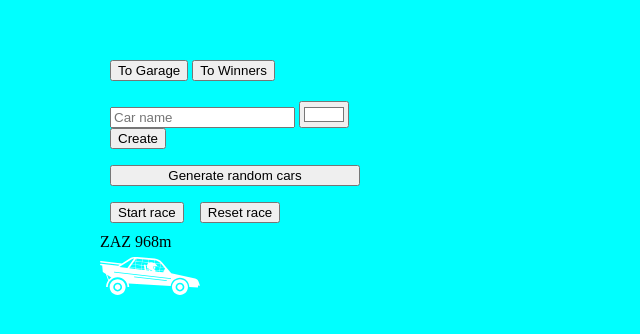
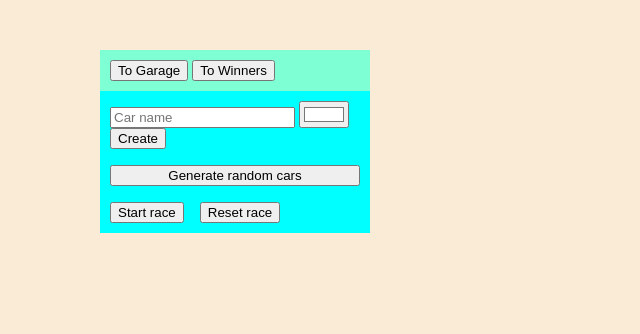
Before and after one commit to EugeneTsalko/RS-JSFE2022Q1, a website built with webpack: page async-race/src/index.html in a window 1280 px wide. Shown: the whole page, without its empty margins (0-640 px from the left). Built offline with nearby package versions, Linux system fonts and the light colour scheme.

Commit message:
refactor: change render structure

```diff
--- a/async-race/src/index.scss
+++ b/async-race/src/index.scss
@@ -21,3 +21,10 @@
   max-width: 100%;
   height: auto;
 }
+
+.body {
+  display: flex;
+  flex-direction: column;
+  background-color:antiquewhite;
+  padding: 50px 100px;
+}
--- a/async-race/src/index.ts
+++ b/async-race/src/index.ts
@@ -1,6 +1,7 @@
 import './index.scss';
-import { renderMenu, renderCar } from './ui/render';
+import renderMenu from './ui/menu/render-menu';
+// import { renderMenu, renderTrack } from './ui/render';
 
 renderMenu();
 
-document.body.appendChild(renderCar('ZAZ 968m', '#fff'));
+// document.body.appendChild(renderTrack('ZAZ 968m', '#fff'));
--- /dev/null
+++ b/async-race/src/ui/menu/render-menu.scss
@@ -0,0 +1,26 @@
+.menu {
+  padding: 10px;
+  max-width: 25%;
+  width: 100%;
+  background-color: aquamarine;
+}
+
+.garage-menu {
+  padding: 10px;
+  display: flex;
+  flex-direction: column;
+  row-gap: 1rem;
+  max-width: 25%;
+  width: 100%;
+  background-color: aqua;
+  margin-bottom: 50px;
+}
+
+.form__controls-wrapper {
+  display: flex;
+  gap: 1rem;
+}
+
+#generate-cars {
+  width: 100%;
+}
--- /dev/null
+++ b/async-race/src/ui/menu/render-menu.ts
@@ -0,0 +1,29 @@
+import './render-menu.scss';
+
+const renderMenu = (): void => {
+  const html = `
+  <div class="menu">
+    <button class="button garag-menu-button" id="garage-menu">To Garage</button>
+    <button class="button" id="winners-menu">To Winners</button>
+  </div>
+  <div class="garage-menu form">
+    <div class="form__create-wrapper">
+      <input class="input form__car_name" id="create-name" type="text" placeholder="Car name">
+      <input class="input form__car_color" id="create-color" type="color" value="#ffffff">
+      <button class="button" type="submit">Create</button>
+    </div>
+    <button class="button" id="generate-cars">Generate random cars</button>
+    <div class="form__controls-wrapper">
+      <button class="button" id="start-race">Start race</button>
+      <button class="button" id="reset-race">Reset race</button>
+    </div>
+  </div>
+  `;
+  const header = document.createElement('header');
+  header.classList.add('header');
+  header.innerHTML = html;
+  document.body.classList.add('body');
+  document.body.appendChild(header);
+};
+
+export default renderMenu;
--- a/async-race/src/ui/render.scss
+++ b/async-race/src/ui/render.scss
@@ -1,34 +1,3 @@
-.body {
-  display: flex;
-  flex-direction: column;
-  // justify-content: center;
-  // align-items: center;
-  background-color: aqua;
-  padding: 50px 100px;
-}
-
-.menu {
-  padding: 10px;
-}
-
-.garage-menu {
-  padding: 10px;
-  display: flex;
-  flex-direction: column;
-  row-gap: 1rem;
-  max-width: 25%;
-  width: 100%;
-}
-
-.form__controls-wrapper {
-  display: flex;
-  gap: 1rem;
-}
-
-#generate-cars {
-  width: 100%;
-}
-
 // .car-container {
 
 // }
@@ -39,3 +8,9 @@
     height: 50px;
   }
 }
+
+.flag {
+  width: 100px;
+  height: 100px;
+  background-image: '../assets/svg/flag';
+}
--- a/async-race/src/ui/render.ts
+++ b/async-race/src/ui/render.ts
@@ -1,44 +1,47 @@
-import './render.scss';
-import carSvgImage from '../assets/svg/carSvgImage';
-import { ISvg } from '../interfaces/interfaces';
-import NewComponent from '../components/new-component';
+// import './render.scss';
+// import carSvgImage from '../assets/svg/carSvgImage';
+// import { ISvg } from '../interfaces/interfaces';
+// import NewComponent from '../components/new-component';
 
-export const renderMenu = (): void => {
-  const html = `
-  <div class="menu">
-    <button class="button" id="garage-menu">To Garage</button>
-    <button class="button" id="winners-menu">To Winners</button>
-  </div>
-  <div class="garage-menu form">
-    <div class="form__create-wrapper">
-      <input class="input form__car_name" id="create-name" type="text" placeholder="Car name">
-      <input class="input form__car_color" id="create-color" type="color" value="#ffffff">
-      <button class="button" type="submit">Create</button>
-    </div>
-    <button class="button" id="generate-cars">Generate random cars</button>
-    <div class="form__controls-wrapper">
-      <button class="button" id="start-race">Start race</button>
-      <button class="button" id="reset-race">Reset race</button>
-    </div>
-  </div>
-  `;
-  const header = document.createElement('header');
-  header.classList.add('header');
-  header.innerHTML = html;
-  document.body.classList.add('body');
-  document.body.appendChild(header);
-};
+// const renderCar = (name: string, color: string): DocumentFragment => {
+//   const carFragment = document.createDocumentFragment();
+//   const carName = new NewComponent(['car-name'], name);
+//   const carImage = document.createElement('svg') as ISvg;
+//   carImage.style.fill = color;
+//   carImage.innerHTML = carSvgImage;
+//   carImage.classList.add('car-svg');
+//   const carContainer = new NewComponent(['car-container']);
+//   carContainer.insertChild(carName);
+//   carContainer.getNode().appendChild(carImage);
+//   carFragment.appendChild(carContainer.getNode());
+//   return carFragment;
+// };
 
-export const renderCar = (name: string, color: string): DocumentFragment => {
-  const carFragment = document.createDocumentFragment();
-  const carName = new NewComponent(['car-name'], name, 'div');
-  const carImage = document.createElement('svg') as ISvg;
-  carImage.style.fill = color;
-  carImage.innerHTML = carSvgImage;
-  carImage.classList.add('car-svg');
-  const carContainer = new NewComponent(['car-container']);
-  carContainer.insertChild(carName);
-  carContainer.getNode().appendChild(carImage);
-  carFragment.appendChild(carContainer.getNode());
-  return carFragment;
-};
+// export const renderTrack = ({ id, name, color, isEngine }) => {
+// export const renderTrack = (name: string, color: string): DocumentFragment => {
+//   const trackFragment = document.createDocumentFragment();
+//   const editBtns = new NewComponent(['edit-btns']);
+//   const selectBtn = new NewComponent(['button', 'select-btn'], 'Select', 'button');
+//   const removeBtn = new NewComponent(['button', 'remove-btn'], 'Remove', 'button');
+//   editBtns.insertChilds([selectBtn, removeBtn]);
+//   trackFragment.appendChild(editBtns.getNode());
+//   const track = new NewComponent(['track']);
+//   const launchBtns = new NewComponent(['launch-btns']);
+//   const startBtn = new NewComponent(['button', 'start-btn'], 'Start', 'button');
+//   const stopBtn = new NewComponent(['button', 'stop-btn'], 'Stop', 'button');
+//   launchBtns.insertChilds([startBtn, stopBtn]);
+//   track.insertChild(launchBtns);
+//   const car = renderCar(name, color);
+//   const flag = new NewComponent(['flag']);
+//   track.getNode().appendChild(car);
+//   track.insertChild(flag);
+//   trackFragment.appendChild(track.getNode());
+//   return trackFragment;
+// };
+
+// const renderTrack = (
+//   {
+//     id, name, color, isEngine,
+//   }: { id: number, name: string, color: string, isEngine: boolean },
+// ) => `
+// `;
```
